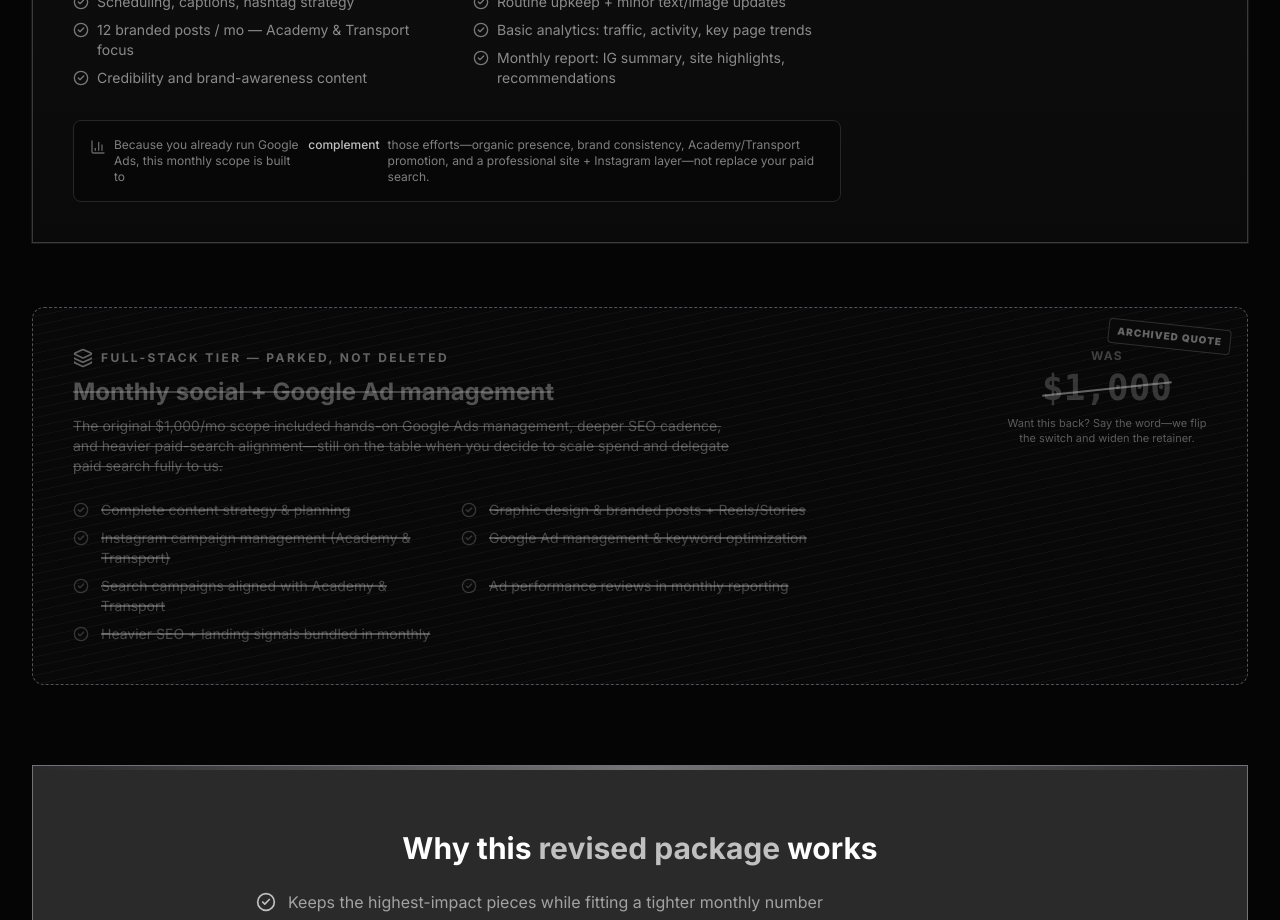
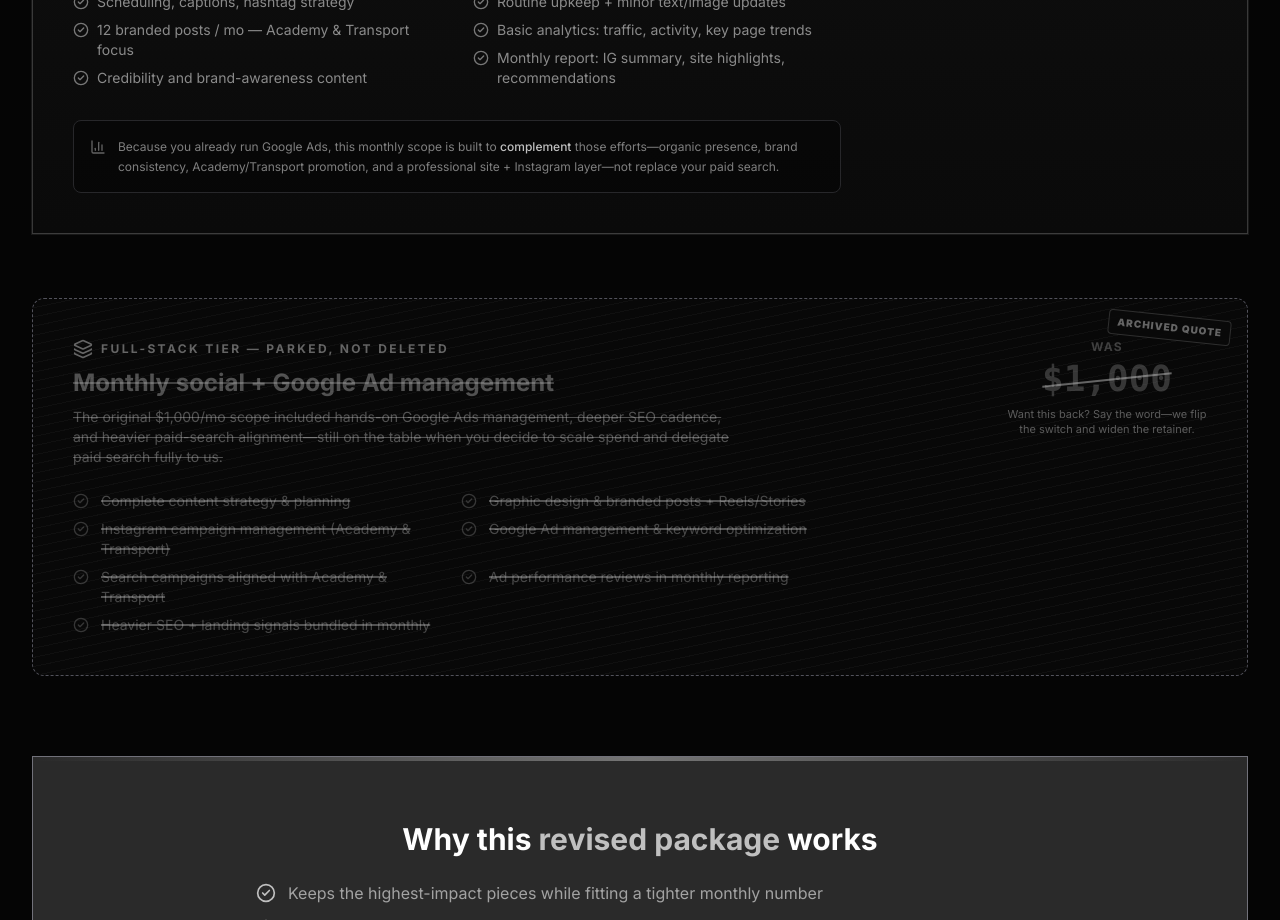
Before and after one commit to Azaiah00/millenium-portal, a Next.js app: page / in a window 1280 px wide. Shown: the part 10880-11800 px from the top of the page. Built offline with nearby package versions, Linux system fonts and the light colour scheme.

Commit message:
Fix Google Ads callout layout: flex on p split text into columns

```diff
--- a/src/components/DetailedProposalSection.tsx
+++ b/src/components/DetailedProposalSection.tsx
@@ -287,13 +287,19 @@ export default function DetailedProposalSection() {
                   </ul>
                 </div>
               </div>
-              <p className="mt-8 flex items-start gap-2 rounded-lg border border-zinc-800 bg-black/40 p-4 text-xs text-metallic/65">
-                <BarChart3 className="mt-0.5 h-4 w-4 flex-shrink-0 text-metallic/50" />
-                Because you already run Google Ads, this monthly scope is built to{" "}
-                <span className="font-medium text-metallic">complement</span> those efforts—organic
-                presence, brand consistency, Academy/Transport promotion, and a professional site +
-                Instagram layer—not replace your paid search.
-              </p>
+              {/* Icon + copy in a flex row, but all copy lives in ONE child so "complement" is not its own flex column */}
+              <div className="mt-8 flex gap-3 rounded-lg border border-zinc-800 bg-black/40 p-4">
+                <BarChart3
+                  className="mt-0.5 h-4 w-4 flex-shrink-0 text-metallic/50"
+                  aria-hidden
+                />
+                <p className="min-w-0 flex-1 text-xs leading-relaxed text-metallic/65">
+                  Because you already run Google Ads, this monthly scope is built to{" "}
+                  <span className="font-medium text-metallic">complement</span> those efforts—organic
+                  presence, brand consistency, Academy/Transport promotion, and a professional site +
+                  Instagram layer—not replace your paid search.
+                </p>
+              </div>
             </div>
             <div className="flex flex-col justify-center border-t border-zinc-800 pt-8 text-center lg:border-l lg:border-t-0 lg:pl-12 lg:pt-0 lg:text-right">
               <p className="mb-1 text-xs font-bold uppercase tracking-widest text-metallic/50">
```
